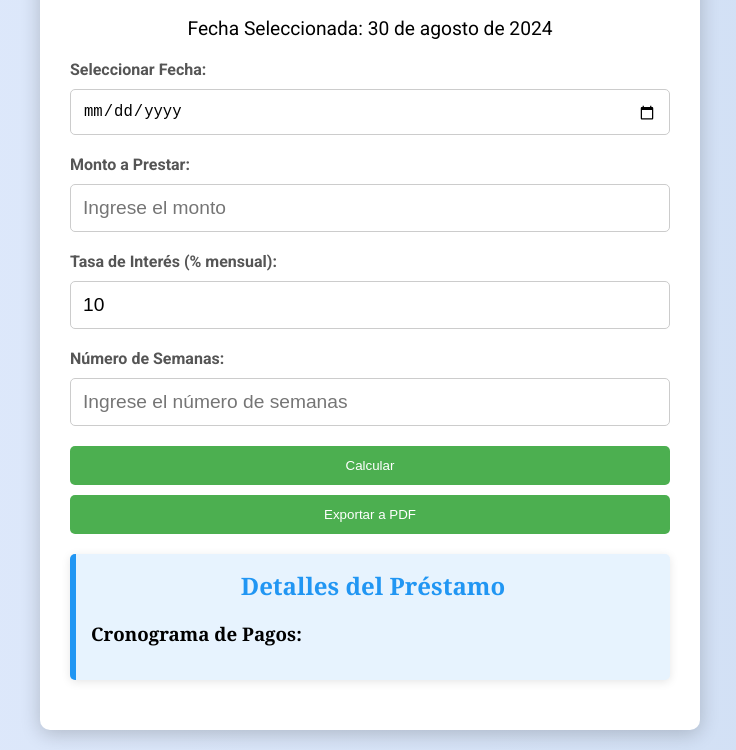
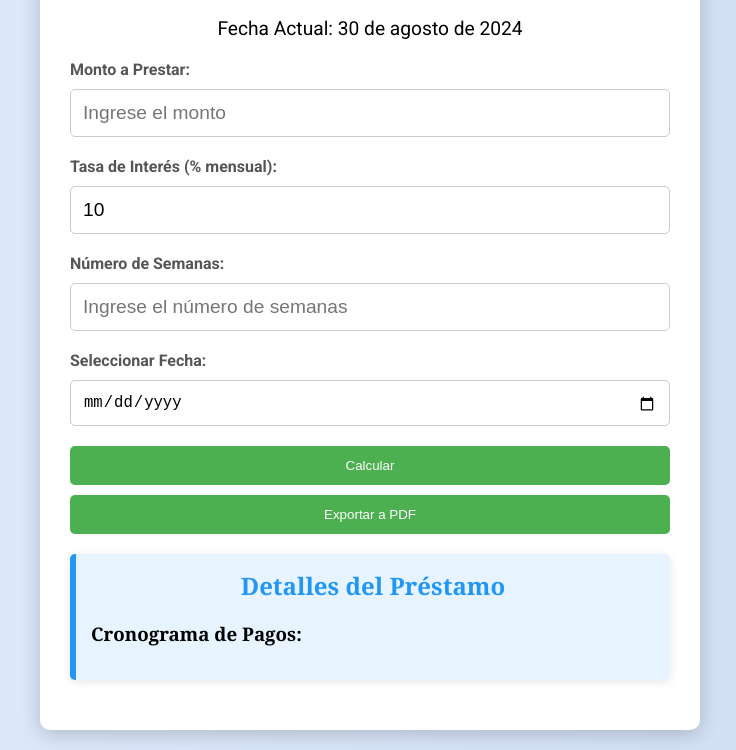
Before and after one commit to Rafadaddy/calcuprest, a plain HTML site: page index.html in a window 1280 px wide. Shown: the part 112-862 px from the top of the page, without its empty margins (270-1006 px from the left). Drawn offline with Linux system fonts and the light colour scheme; a web font is replaced by a local one.

Commit message:
index.html

```diff
--- a/index.html
+++ b/index.html
@@ -141,12 +141,9 @@
     <div class="container">
         <h1>Calculadora de Préstamos</h1>
 
-        <!-- Contenedor para la fecha actual -->
+         <!-- Contenedor para la fecha actual -->
         <div id="current-date" style="text-align: center; font-size: 1.2em; margin-bottom: 20px;"></div>
 
-        <!-- Campo para seleccionar una fecha -->
-        <label for="dateInput">Seleccionar Fecha:</label>
-        <input type="date" id="dateInput" onchange="updateDate()">
 
         <label for="amount">Monto a Prestar:</label>
         <input type="text" id="amount" placeholder="Ingrese el monto" required oninput="formatAmount(this)">
@@ -156,6 +153,11 @@
 
         <label for="weeks">Número de Semanas:</label>
         <input type="number" id="weeks" placeholder="Ingrese el número de semanas" required>
+
+
+        <!-- Campo para seleccionar una fecha -->
+        <label for="dateInput">Seleccionar Fecha:</label>
+        <input type="date" id="dateInput" onchange="updateDate()">
 
         <button onclick="calculateLoan()">Calcular</button>
         <button onclick="exportToPDF()">Exportar a PDF</button>
@@ -186,7 +188,7 @@
 
         function updateDateDisplay() {
             const options = { year: 'numeric', month: 'long', day: 'numeric' };
-            document.getElementById('current-date').innerText = `Fecha Seleccionada: ${selectedDate.toLocaleDateString('es-MX', options)}`;
+            document.getElementById('current-date').innerText = `Fecha Actual: ${selectedDate.toLocaleDateString('es-MX', options)}`;
         }
 
         function formatCurrency(amount) {
```
